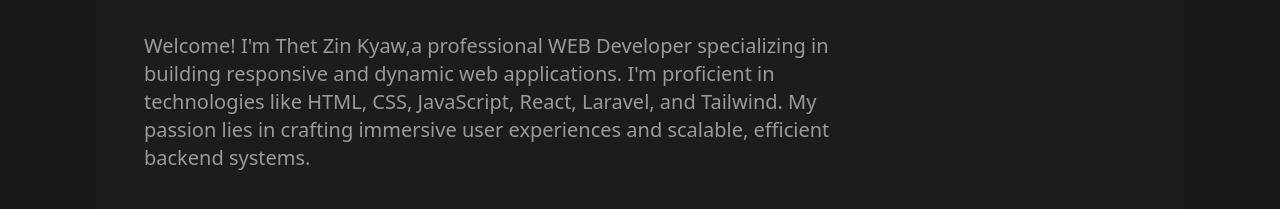
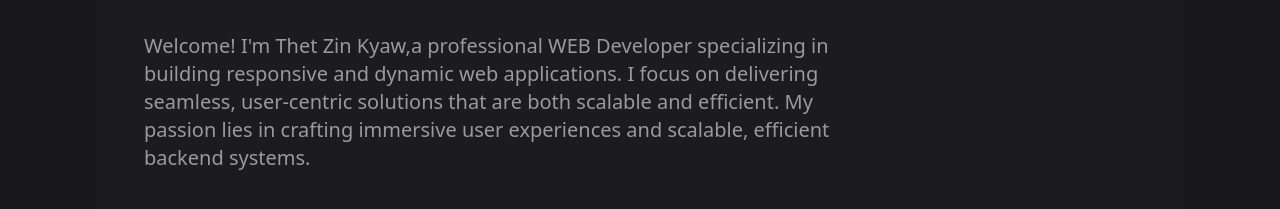
Before and after one commit to kyiithelord/kyiiisburning, a React (Vite) app: page / in a window 1280 px wide. Shown: the part 731-940 px from the top of the page. Built offline with nearby package versions, Linux system fonts and the light colour scheme.

Commit message:
abut jsx update

```diff
--- a/src/components/About.jsx
+++ b/src/components/About.jsx
@@ -23,7 +23,7 @@
         <div className="container">
             <div className="bg-zinc-800/50 p-7 rounded-2xl md:p-12 reveal-up">
                 <p className="text-zinc-300 mb-4 md:mb-8 md:text-xl md:max-w-[60ch] ">
-                    Welcome! I&apos;m Thet Zin Kyaw,a professional WEB Developer specializing in building responsive and dynamic web applications. I&apos;m proficient in technologies like HTML, CSS, JavaScript, React, Laravel, and Tailwind. My passion lies in crafting immersive user experiences and scalable, efficient backend systems.
+                    Welcome! I&apos;m Thet Zin Kyaw,a professional WEB Developer specializing in building responsive and dynamic web applications. I focus on delivering seamless, user-centric solutions that are both scalable and efficient. My passion lies in crafting immersive user experiences and scalable, efficient backend systems.
                 </p>
 
                 <div className="flex flex-wrap items-center gap-4 md:gap-7 ">
```
